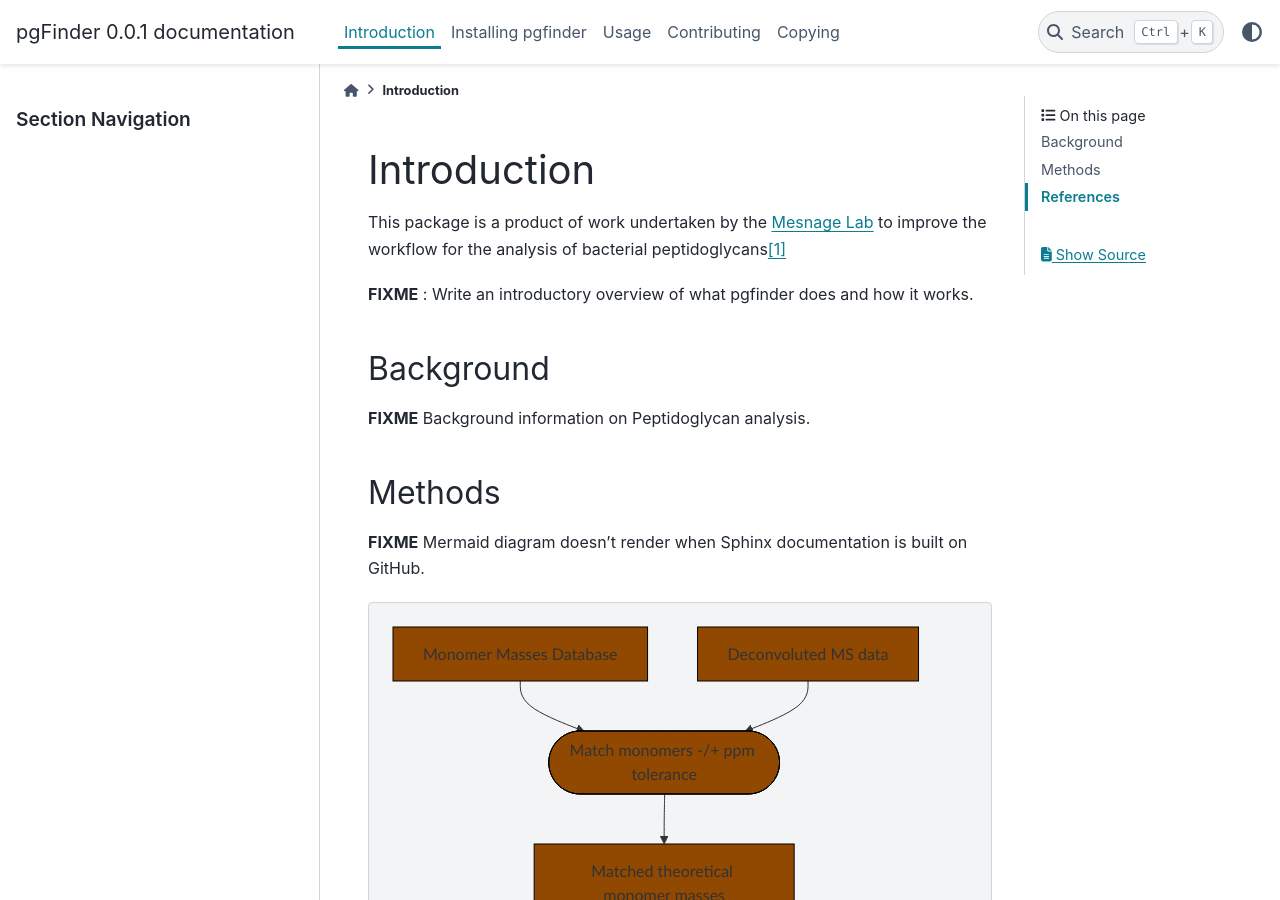
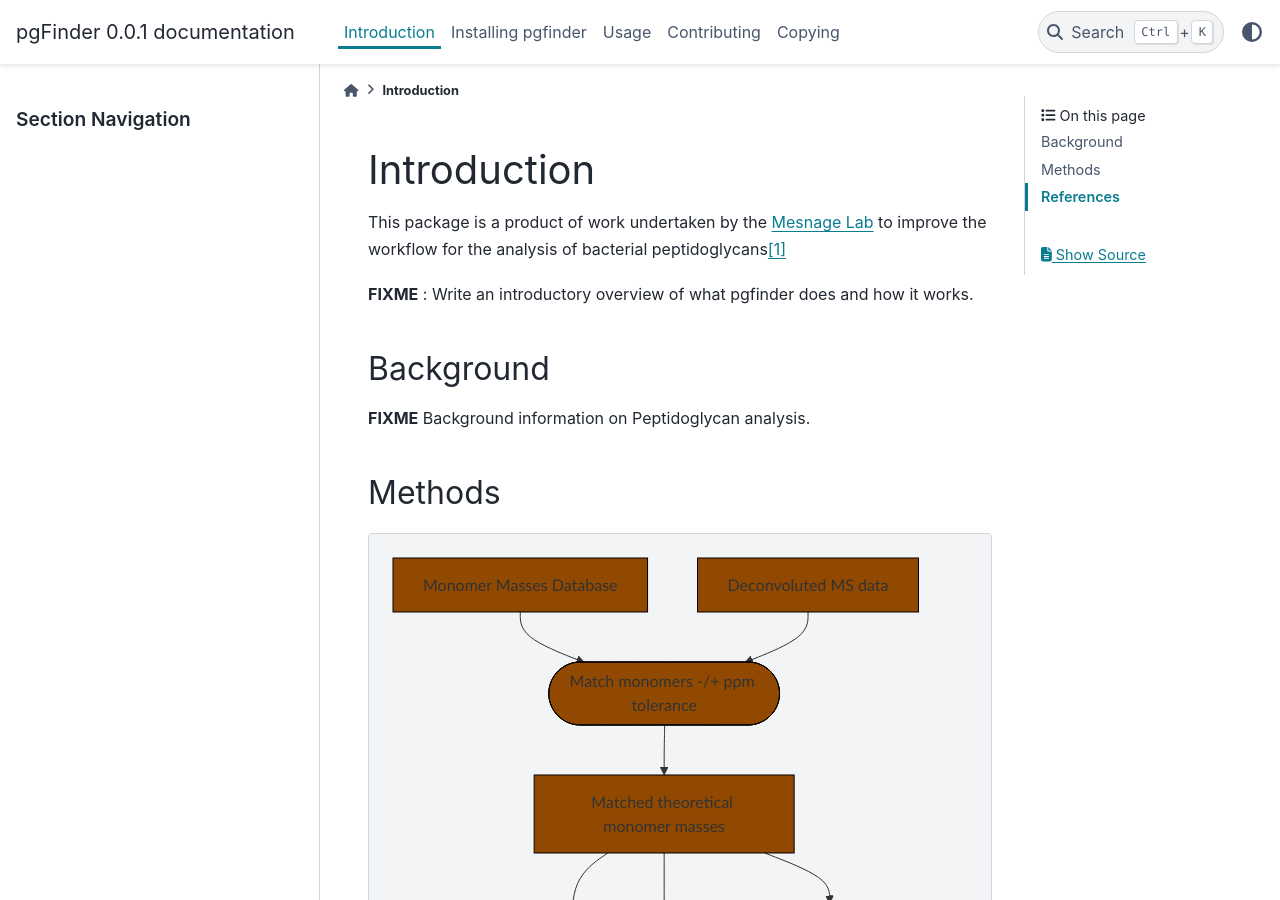
Before and after one commit to Mesnage-Org/pgfinder, a Sphinx documentation site: the page built from docs/introduction.md, in a window 1280 px wide and 900 px high. Built offline with Sphinx 7.4.7 and the PyData theme 0.15.4, drawn with Linux system fonts in a browser that asks for light colours; pages that are not in the unit, such as notebooks, are missing from menus; some of the changed text lies outside the part shown.

Commit message:
32 | Remove FIXME from introduction.md

````diff
--- a/docs/introduction.md
+++ b/docs/introduction.md
@@ -10,8 +10,6 @@
 **FIXME** Background information on Peptidoglycan analysis.
 
 ## Methods
-
-**FIXME** Mermaid diagram doesn't render when Sphinx documentation is built on GitHub.
 
 ```{mermaid}
 graph TD;
@@ -49,7 +47,6 @@
     style O fill:#910007,stroke:#000000
 ```
 
-**FIXME** Will be useful to include a flow diagram similar to that on [slide 24](https://docs.google.com/presentation/d/1qoA56Wr2qJDOBp7v_lnNiYYFScitYRwo/edit#slide=id.p24)
 
 ## References
 
````
